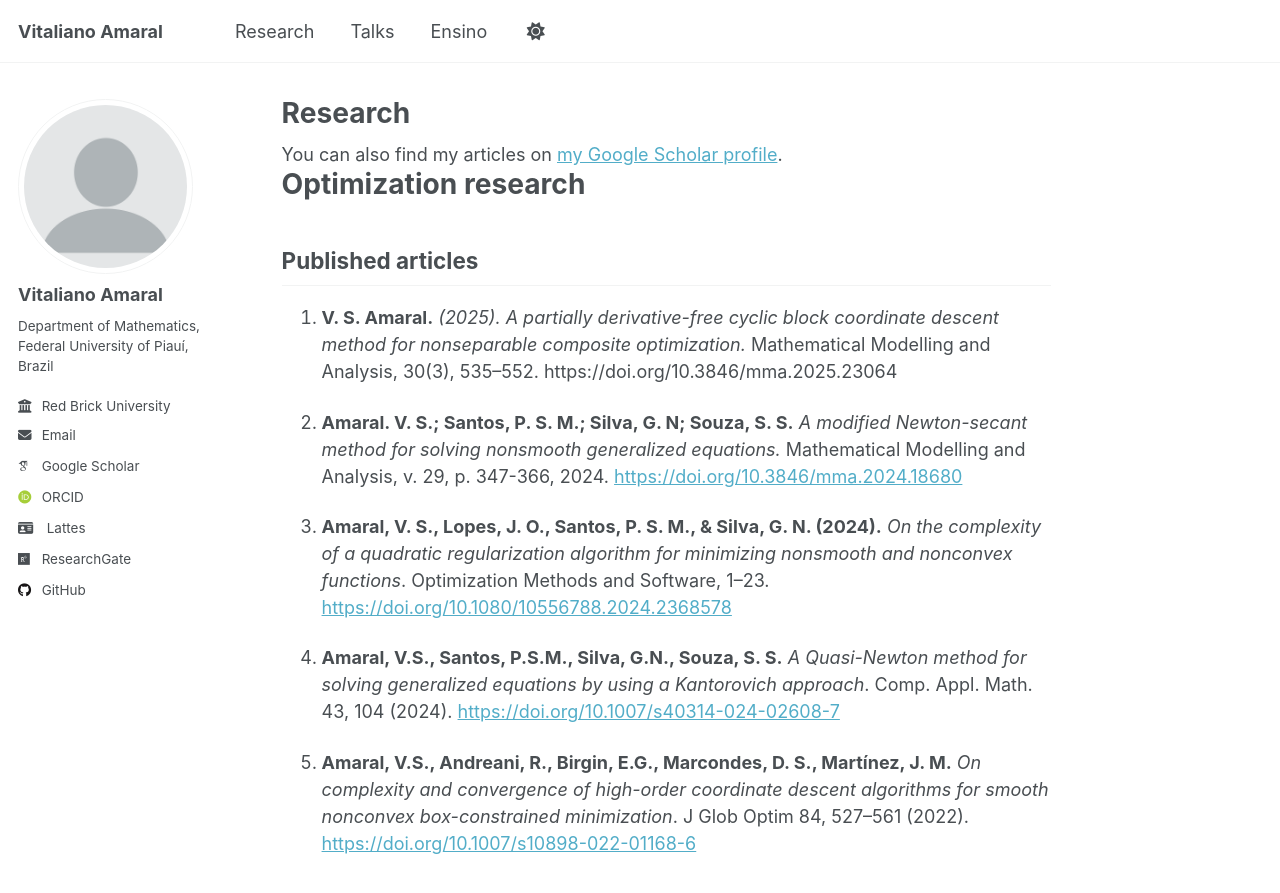
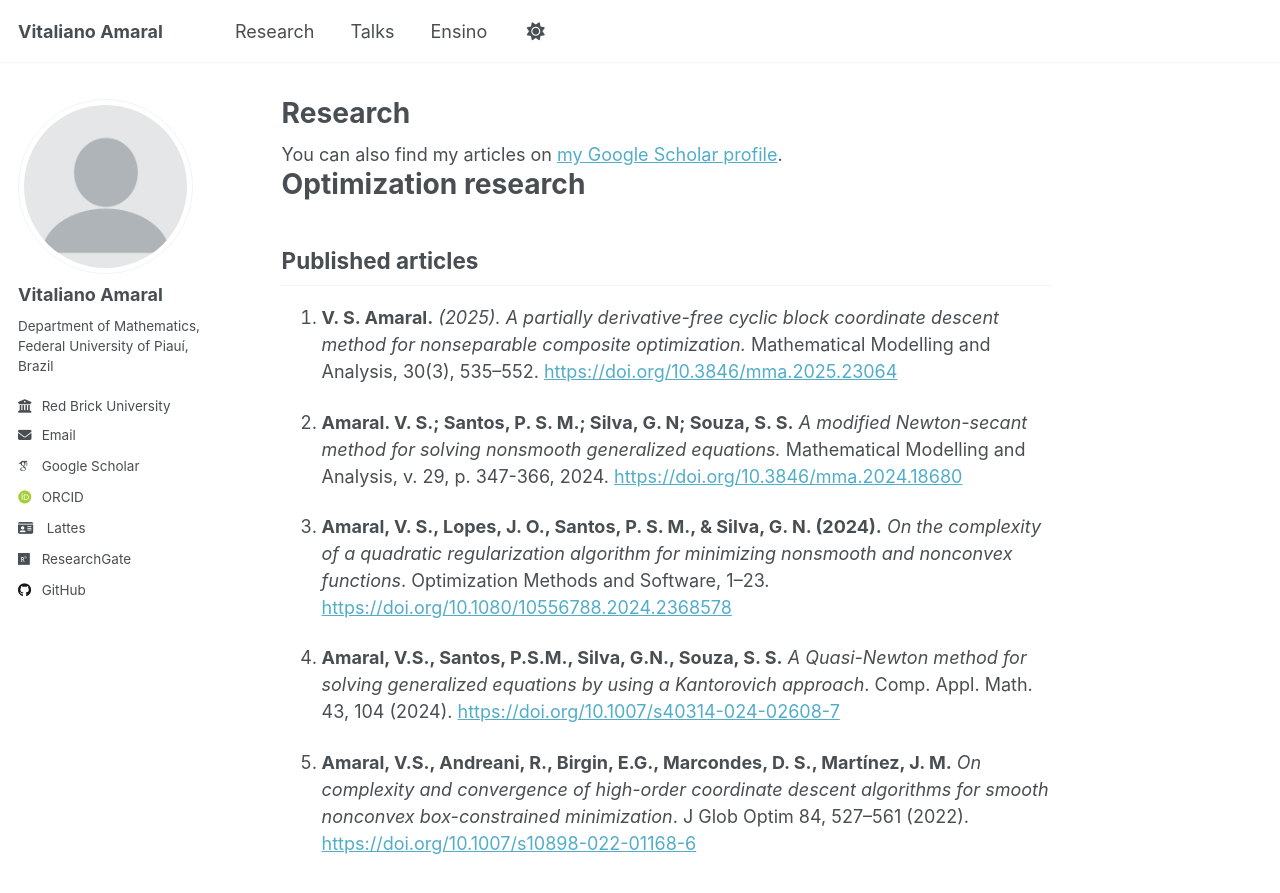
Before and after one commit to vitalianoamaral/vitalianoamaral.github.io, a Jekyll site: the page built from _pages/research.md, in a window 1280 px wide and 900 px high. Shown: the top 893 px of the window. Built offline with Jekyll 4.4.1, drawn with Linux system fonts in a browser that asks for light colours; some web fonts are replaced; part of the change alters nothing that is shown.

```diff
--- a/_pages/research.md
+++ b/_pages/research.md
@@ -12,7 +12,7 @@ author_profile: true
 # Optimization research
 ## Published articles
 
-1. **V. S. Amaral.** *(2025). A partially derivative-free cyclic block coordinate descent method for nonseparable composite optimization.* Mathematical Modelling and Analysis, 30(3), 535–552. https://doi.org/10.3846/mma.2025.23064
+1. **V. S. Amaral.** *(2025). A partially derivative-free cyclic block coordinate descent method for nonseparable composite optimization.* Mathematical Modelling and Analysis, 30(3), 535–552. [https://doi.org/10.3846/mma.2025.23064](https://doi.org/10.3846/mma.2025.23064)
 
 1. **Amaral. V. S.; Santos, P. S. M.; Silva, G. N; Souza, S. S.** *A modified Newton-secant method for solving nonsmooth generalized equations.* Mathematical Modelling and Analysis, v. 29, p. 347-366, 2024. [https://doi.org/10.3846/mma.2024.18680](https://doi.org/10.3846/mma.2024.18680 )
 
```
